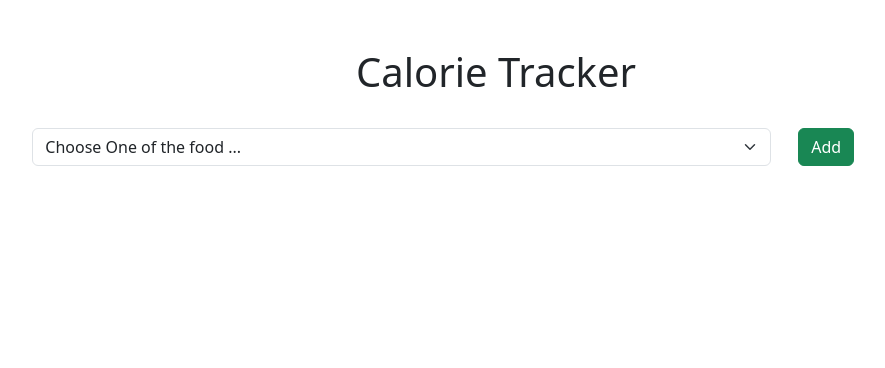
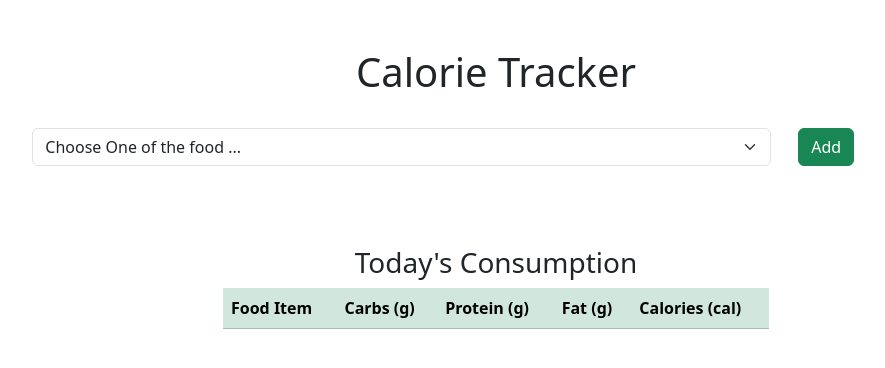
Before and after one commit to shubhenduanupamdutta/NutrientAndCalorieTracker, a Django app: page / in a window 1280 px wide. Shown: the top 368 px of the page, without its empty margins (144-1029 px from the left). Run offline with Django 4.2, Linux system fonts and the light colour scheme; the visitor is signed in with stand-in values (Sample User, id 1); data that the repository does not hold is empty.

Commit message:
Style consumption data

```diff
--- a/mysite/calorie_tracker/templates/calorie_tracker/index.html
+++ b/mysite/calorie_tracker/templates/calorie_tracker/index.html
@@ -22,15 +22,39 @@
             </form>
         </div>
     </div>
+
+    <div class="row my-5">
+        <div class="col-md-6 offset-md-3">
+            <div>
+                <h3 class="text-center"> Today's Consumption </h3>
+            </div>
+            <table id="table" class="table table-striped">
+                <thead class="table-success">
+                    <tr>
+                        <th scope="col">Food Item</th>
+                        <th scope="col">Carbs (g)</th>
+                        <th scope="col">Protein (g)</th>
+                        <th scope="col">Fat (g)</th>
+                        <th scope="col">Calories (cal)</th>
+                    </tr>
+                </thead>
+                <tbody>
+                    {% for c in consumed_food %}
+                    <tr>
+                        <td>{{ c.food_consumed.name }}</td>
+                        <td>{{ c.food_consumed.carbs }}</td>
+                        <td>{{ c.food_consumed.protein }}</td>
+                        <td>{{ c.food_consumed.fat }}</td>
+                        <td>{{ c.food_consumed.calorie }}</td>
+                    </tr>
+                    {% endfor %}
+                </tbody>
+            </table>
+
+        </div>
+    </div>
+
 </div>
-
-
-
-
-{% for c in consumed_food %}
-{{ c.food_consumed.name }} --> Carbs: {{c.food_consumed.carbs }} --> Protein: {{c.food_consumed.protein }} --> Fat:
-{{c.food_consumed.fat }} --> Calories: {{c.food_consumed.calories }}<br>
-{% endfor %}
 
 <!-- ending body -->
 {% endblock body %}
```
